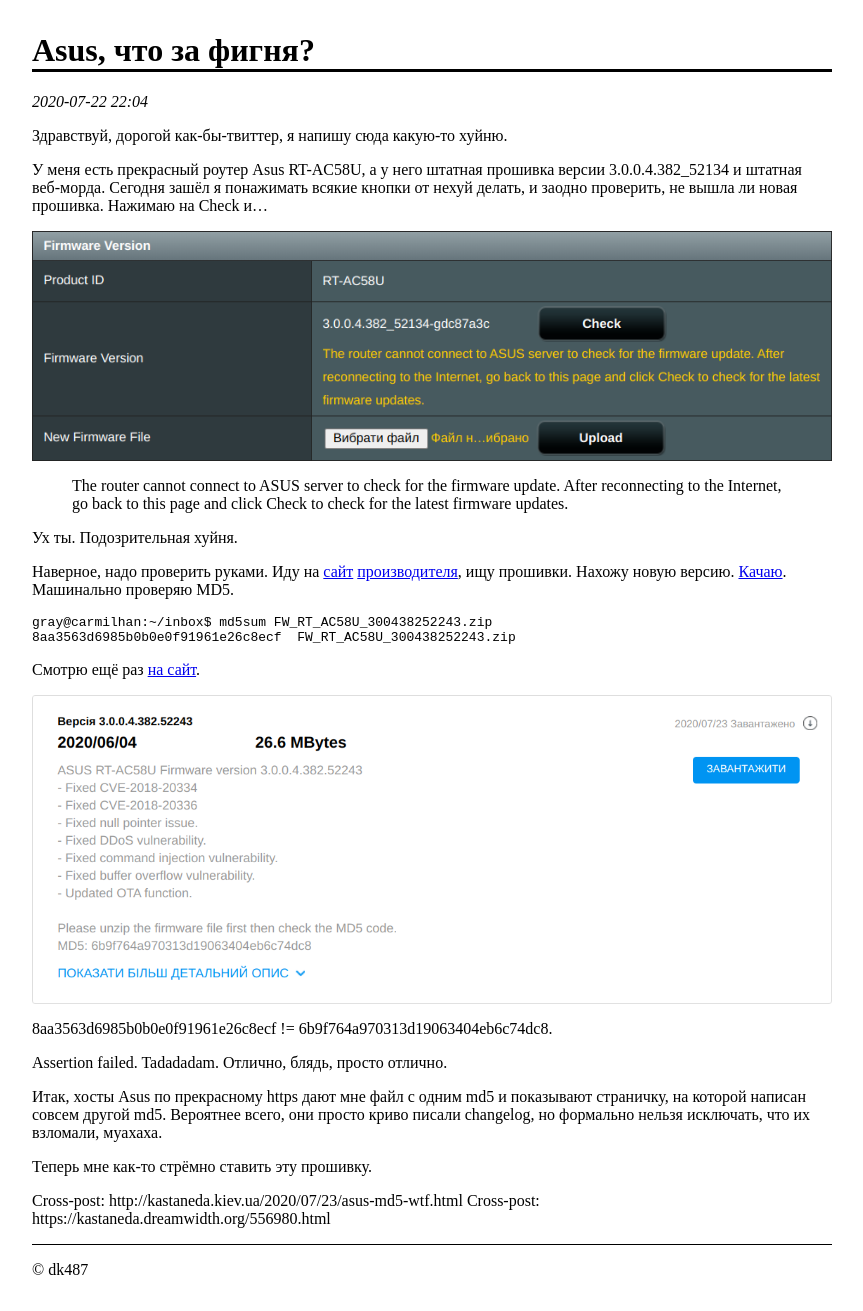
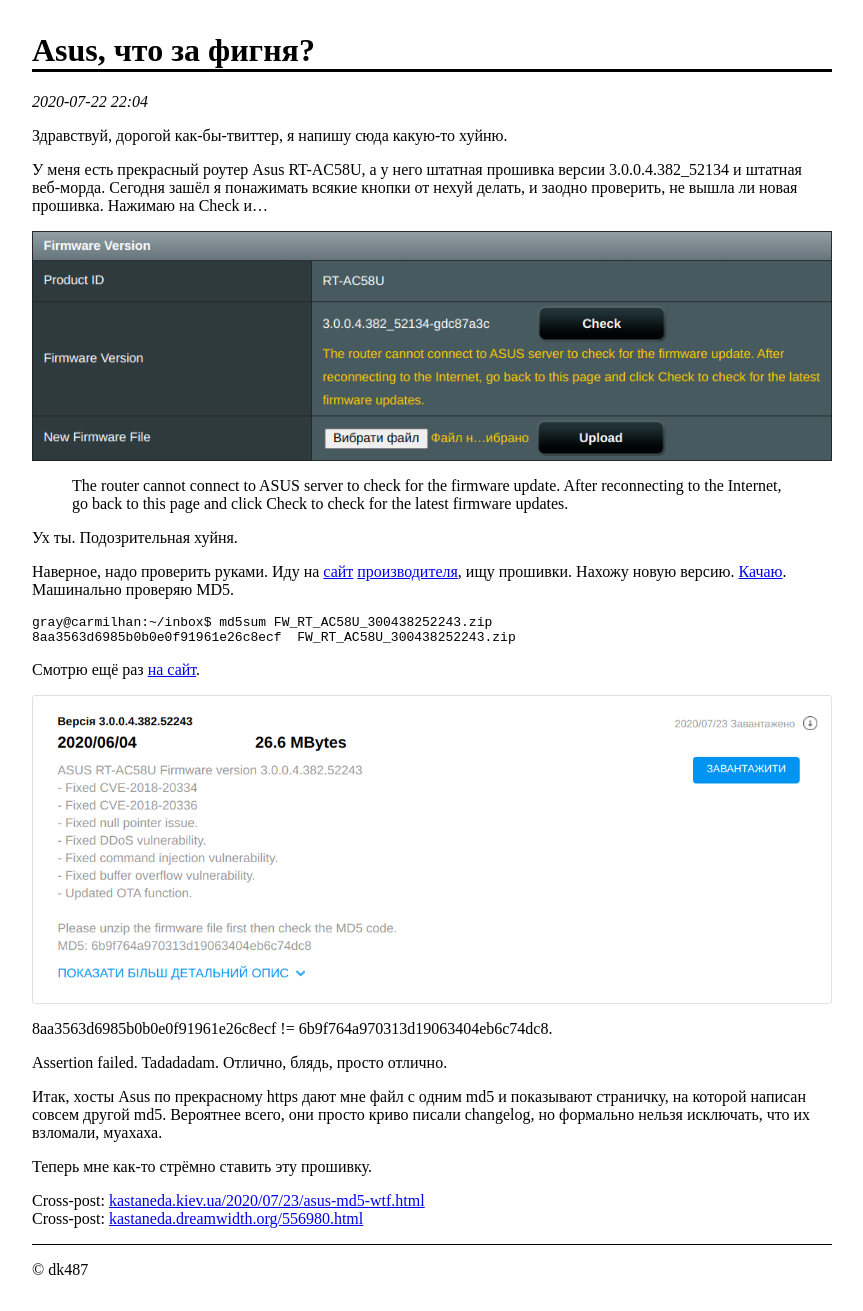
Before and after one commit to dk487/test.de.co.ua, a Jekyll site: the page built from _posts/2020-07-23-asus-chto-za-fighnia.markdown, in a window 1280 px wide. Shown: the whole page, without its empty margins (208-1071 px from the left). Built offline with Jekyll 4.4.1, drawn with Linux system fonts in a browser that asks for light colours; some of the changed lines change nothing that is shown.

Commit message:
Fix cross-post links

```diff
--- a/_posts/2020-07-23-asus-chto-za-fighnia.markdown
+++ b/_posts/2020-07-23-asus-chto-za-fighnia.markdown
@@ -32,8 +32,8 @@
 
 Теперь мне как-то стрёмно ставить эту прошивку.
 
-Cross-post: http://kastaneda.kiev.ua/2020/07/23/asus-md5-wtf.html
-Cross-post: https://kastaneda.dreamwidth.org/556980.html
+Cross-post: [kastaneda.kiev.ua/2020/07/23/asus-md5-wtf.html](https://kastaneda.kiev.ua/2020/07/23/asus-md5-wtf.html)<br>
+Cross-post: [kastaneda.dreamwidth.org/556980.html](https://kastaneda.dreamwidth.org/556980.html)
 
 [1]: https://www.asus.com/Networking/RT-AC58U/HelpDesk_BIOS/
 [2]: https://www.asus.com/ua-ua/Networking/RT-AC58U/HelpDesk_BIOS/
```
